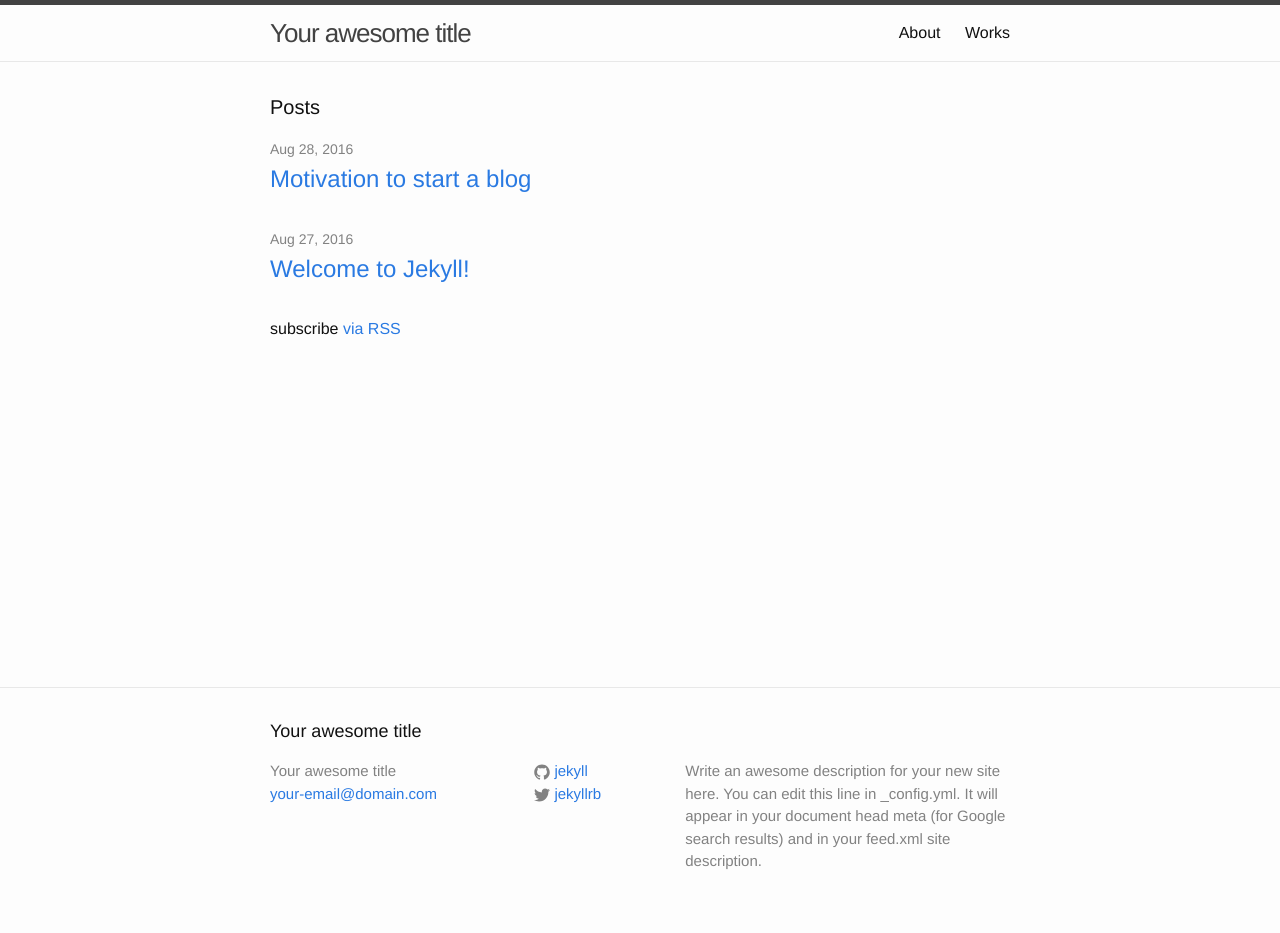
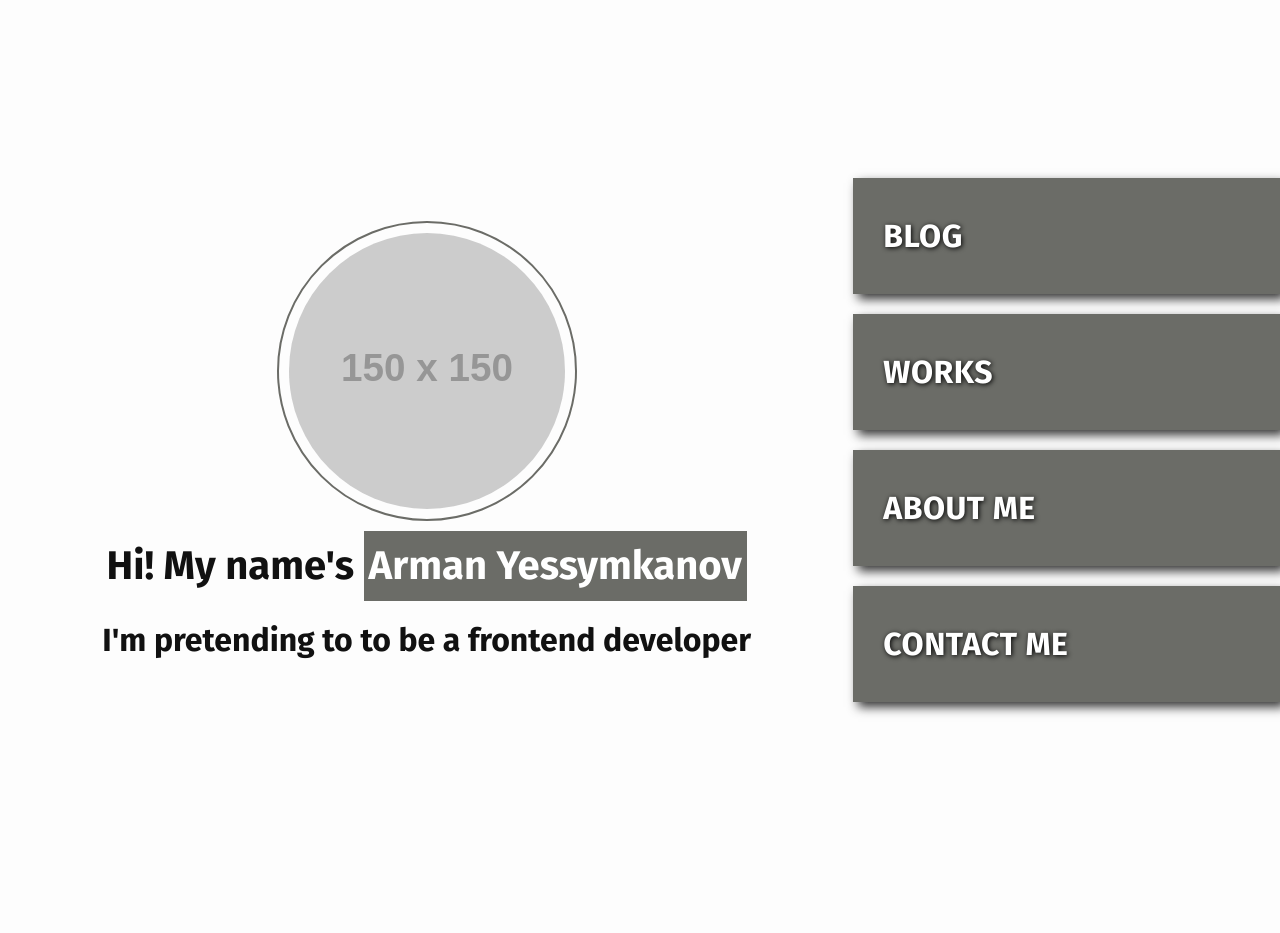
Before and after one commit to ayessymkanov/ayessymkanov.github.io, a Jekyll site: the page built from index.html, in a window 1280 px wide. Built offline with Jekyll 4.4.1, drawn with Linux system fonts in a browser that asks for light colours; after the commit the page ends 900 px from its top, so only the background shows below that.

Commit message:
Added index file with no layout, added grid

```diff
--- a/_config.yml
+++ b/_config.yml
@@ -6,7 +6,7 @@
 # 'jekyll serve'. If you change this file, please restart the server process.
 
 # Site settings
-title: Your awesome title
+title: Arman Yessymkanov - A frontend developer
 email: your-email@domain.com
 description: > # this means to ignore newlines until "baseurl:"
   Write an awesome description for your new site here. You can edit this
--- a/_includes/head.html
+++ b/_includes/head.html
@@ -9,6 +9,6 @@
   <link rel="stylesheet" href="{{ "/css/main.css" | prepend: site.baseurl }}">
   <link rel="canonical" href="{{ page.url | replace:'index.html','' | prepend: site.baseurl | prepend: site.url }}">
   <link rel="alternate" type="application/rss+xml" title="{{ site.title }}" href="{{ "/feed.xml" | prepend: site.baseurl | prepend: site.url }}">
-  <link href="https://fonts.googleapis.com/css?family=PT+Serif" rel="stylesheet">
+  <link href="https://fonts.googleapis.com/css?family=Fira+Sans:700|Hind:300,400|Montserrat:700" rel="stylesheet">
 
 </head>
--- a/_layouts/default.html
+++ b/_layouts/default.html
@@ -5,16 +5,12 @@
 
   <body>
 
-    {% include header.html %}
-
     <div class="page-content">
       <div class="wrapper">
         {{ content }}
       </div>
     </div>
 
-    {% include footer.html %}
-
   </body>
 
 </html>
--- a/_sass/_base.scss
+++ b/_sass/_base.scss
@@ -23,6 +23,10 @@ body {
     -o-font-feature-settings: "kern" 1;
     font-feature-settings: "kern" 1;
     font-kerning: normal;
+
+    @media(max-width: 600px) {
+      font-size: 0.75em;
+    }
 
 }
 
--- /dev/null
+++ b/_sass/_grid.sass
@@ -0,0 +1,65 @@
+*
+  box-sizing: border-box
+.container
+  width: 1200px
+  max-width: 100%
+  margin: 0 auto
+  // border: 1px solid black
+
+.container--full
+  width: 100%
+
+.row
+  display: flex
+  align-items: flex-start
+.row--stretch
+  align-items: stretch
+
+.column
+  // background: #eee
+  // padding: 10px
+  // margin: 10px 0
+  // margin-right: 10px
+  &:last-child
+    margin-right: 0
+.column-1
+  width: 100%
+.column-2
+  width: 50%
+.column-3
+  width: 33.33333333333%
+.column-2-3
+  width: 66.6666666666667%
+.column-4
+  width: 25%
+.column-5
+  width: 20%
+.column-6
+  width: 16.6666667%
+.column--vert-center
+  display: flex
+  align-items: center
+.column--hor-center
+  display: flex
+  justify-content: center
+.column--height-100
+  min-height: 100vh
+
+.column > img
+  width: 100%
+  height: auto
+
+.column--stretch
+  flex-basis: auto
+  flex-grow: 1
+
+.column--ta__left
+  text-align: left
+.column--ta__right
+  text-align: right
+.column--ta__center
+  text-align: center
+
+.column--m-hide
+  @media(max-width: 800px)
+    display: none
--- /dev/null
+++ b/_sass/_home.sass
@@ -0,0 +1,47 @@
+.content-container
+  width: 100%
+  text-align: center
+
+  & > img
+    width: 300px
+    height: auto
+    padding: 10px
+    border-radius: 50%
+    border: 2px solid $my_grey
+    margin-bottom: 10px
+
+.home-title, .home-subtitle
+  font: 2.5em/1.5 "Fira Sans", Arial, sans-serif
+
+.home-subtitle
+  font-size: 2em
+
+.home-title span
+  background: $my_grey
+  color: white
+  display: inline-block
+  padding: 5px
+
+.menu-link
+  display: block
+  width: 100%
+  padding: 30px
+  text-decoration: none
+  color: white
+  background-color: #6b6c67
+  margin: 0 auto 20px
+  font-family: "Fira Sans"
+  font-size: 2em
+  font-weight: bold
+  text-align: left
+  transition: all 0.3s ease-in-out
+  box-shadow: 5px 5px 10px #333
+  text-shadow: 1px 1px 5px #000
+  font-weight: 700
+  letter-spacing: 0.015em
+  &:hover
+    width: 100%
+    padding-left: 50px
+    background-color: #777
+    text-decoration: none
+    color: white
--- a/css/main.scss
+++ b/css/main.scss
@@ -6,11 +6,11 @@
 
 
 // Our variables
-$base-font-family: "Helvetica Neue", Helvetica, Arial, sans-serif;
+$base-font-family: "Hind", "Helvetica Neue", Helvetica, Arial, sans-serif;
 $base-font-size:   16px;
 $base-font-weight: 300;
 $small-font-size:  $base-font-size * 0.875;
-$base-line-height: 1.5;
+$base-line-height: 1.75;
 
 $spacing-unit:     30px;
 
@@ -21,12 +21,14 @@ $brand-color:      #2a7ae2;
 $grey-color:       #828282;
 $grey-color-light: lighten($grey-color, 40%);
 $grey-color-dark:  darken($grey-color, 25%);
-
+$my_grey:          #6b6c67;
 // Width of the content area
 $content-width:    800px;
 
 $on-palm:          600px;
 $on-laptop:        800px;
+
+
 
 
 
@@ -50,5 +52,7 @@ $on-laptop:        800px;
         "base",
         "layout",
         "syntax-highlighting",
-        "mycss"
+        "mycss",
+        "grid",
+        "home"
 ;
--- a/index.html
+++ b/index.html
@@ -1,23 +1,30 @@
 ---
-layout: default
 ---
 
-<div class="home">
+{% include head.html %}
 
-  <h1 class="page-heading">Posts</h1>
+<body>
 
-  <ul class="post-list">
-    {% for post in site.posts %}
-      <li>
-        <span class="post-meta">{{ post.date | date: "%b %-d, %Y" }}</span>
+  <div class="container container--full">
+    <div class="row">
+      <div class="column column-2 column--stretch column--height-100 column--vert-center column--hor-center">
 
-        <h2>
-          <a class="post-link" href="{{ post.url | prepend: site.baseurl }}">{{ post.title }}</a>
-        </h2>
-      </li>
-    {% endfor %}
-  </ul>
+        <div class="content-container">
+          <img src="http://placehold.it/150x150" alt="">
+          <h1 class="home-title">Hi! My name's <span>Arman Yessymkanov</span></h1>
+          <h2 class="home-subtitle">I'm pretending to to be a frontend developer</h2>
+        </div>
 
-  <p class="rss-subscribe">subscribe <a href="{{ "/feed.xml" | prepend: site.baseurl }}">via RSS</a></p>
+      </div>
+      <div class="column column-3 column--height-100 column--vert-center column--m-hide">
+        <div class="content-container">
+          <a href="#" class="menu-link">BLOG</a>
+          <a href="#" class="menu-link">WORKS</a>
+          <a href="#" class="menu-link">ABOUT ME</a>
+          <a href="#" class="menu-link">CONTACT ME</a>
+        </div>
+      </div>
+    </div>
+  </div>
 
-</div>
+</body>
```
